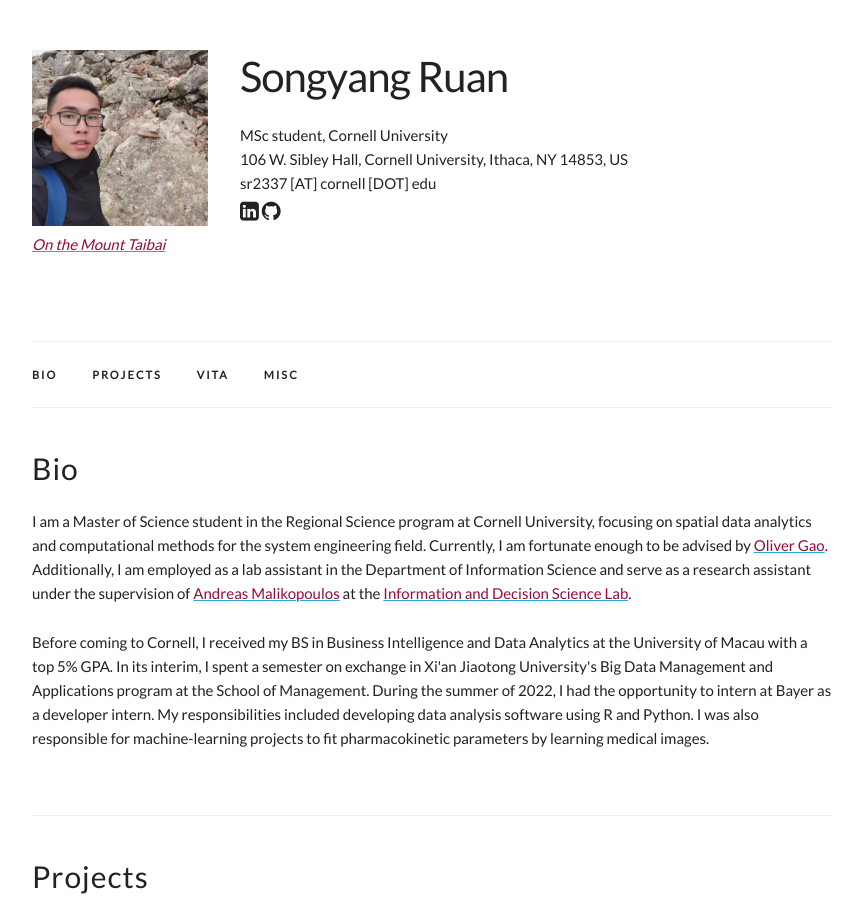
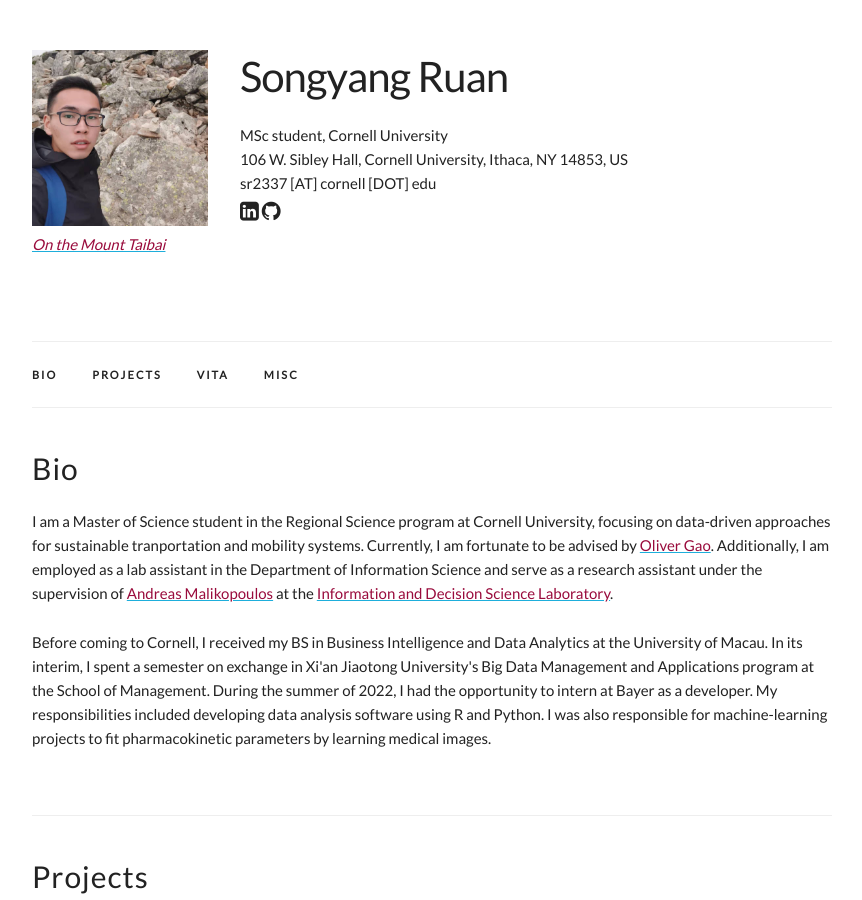
Before and after one commit to Horatioj/Horatioj.github.io, a Jekyll site: the page built from index.html, in a window 1280 px wide and 900 px high. Shown: the whole window, without its empty margins (208-1070 px from the left). Built offline with Jekyll 4.4.1, drawn with Linux system fonts in a browser that asks for light colours; some of the changed text lies outside the part shown; grey boxes are pictures that could not be loaded.

Commit message:
update home page

```diff
--- a/index.html
+++ b/index.html
@@ -6,15 +6,15 @@ title: Home
 <div class="docs-section" id="bio">
   <h4>Bio</h4>
   <p>
-    I am a Master of Science student in the Regional Science program at Cornell University, focusing on spatial data analytics and computational methods for the system engineering field.
-    Currently, I am fortunate enough to be advised by <a href = "https://www.cee.cornell.edu/faculty-directory/h-oliver-gao" target = "_blank"><font color="#990B3C"> Oliver Gao</font></a>. Additionally, I am employed as a lab assistant in the Department of Information Science
-    and serve as a research assistant under the supervision of <a href="https://www.cee.cornell.edu/faculty-directory/andreas-malikopoulos"><font color="#990B3C"> Andreas Malikopoulos</font></a> at the <a href="https://ids-lab.net/"><font color="#990B3C"> Information and Decision Science Lab</font></a>.
+    I am a Master of Science student in the Regional Science program at Cornell University, focusing on data-driven approaches for sustainable tranportation and mobility systems.
+    Currently, I am fortunate to be advised by <a href = "https://www.cee.cornell.edu/faculty-directory/h-oliver-gao" target = "_blank"><font color="#990B3C"> Oliver Gao</font></a>. Additionally, I am employed as a lab assistant in the Department of Information Science
+    and serve as a research assistant under the supervision of <a href="https://www.cee.cornell.edu/faculty-directory/andreas-malikopoulos" target = "_blank"><font color="#990B3C"> Andreas Malikopoulos</font></a> at the <a href="https://ids-lab.net/" target = "_blank"><font color="#990B3C"> Information and Decision Science Laboratory</font></a>.
   </p>
 
   <p>
-    Before coming to Cornell, I received my BS in Business Intelligence and Data Analytics at the University of Macau with a top 5% GPA.
+    Before coming to Cornell, I received my BS in Business Intelligence and Data Analytics at the University of Macau.
     In its interim, I spent a semester on exchange in Xi'an Jiaotong University's Big Data Management and Applications program at the School of Management.
-    During the summer of 2022, I had the opportunity to intern at Bayer as a developer intern. My responsibilities included developing data analysis software using R and Python.
+    During the summer of 2022, I had the opportunity to intern at Bayer as a developer. My responsibilities included developing data analysis software using R and Python.
      I was also responsible for machine-learning projects to fit pharmacokinetic parameters by learning medical images.
   </p>
 </div>
```
Also changed, not shown: other parts of index.html (+2 -2 lines).
